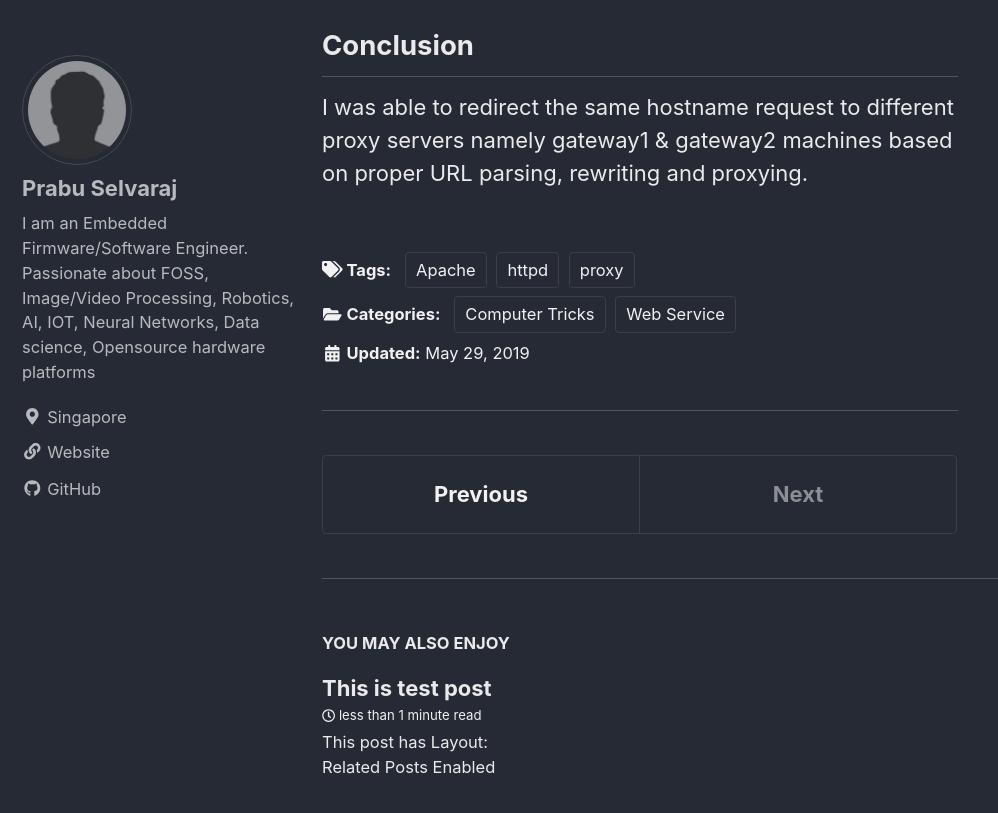
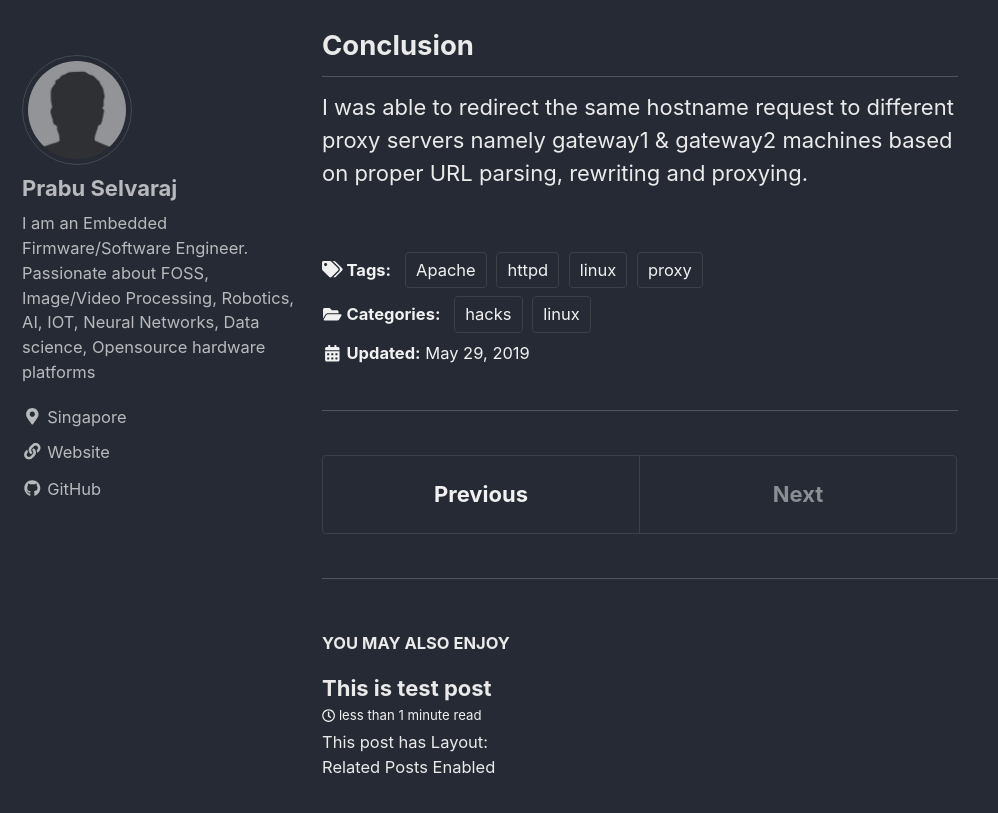
Before and after one commit to prabuselva/prabuselva.github.io, a Jekyll site: the page built from _posts/2019-05-29-apache-mod-proxy.md, in a window 1280 px wide and 900 px high, scrolled down 2534 px. Shown: the top 813 px of the window, without its empty margins (0-998 px from the left). Built offline with Jekyll 4.4.1, drawn with Linux system fonts in a browser that asks for light colours; cached includes are drawn as plain includes; nearby versions of some CDN libraries.

Commit message:
Updated code to fix categories properly

```diff
--- a/_posts/2019-05-29-apache-mod-proxy.md
+++ b/_posts/2019-05-29-apache-mod-proxy.md
@@ -2,12 +2,13 @@
 title: "Apache Web Server Mod Proxy"
 related: true
 categories:
-  - Web Service
-  - Computer Tricks
+  - linux
+  - hacks
 tags:
   - Apache
   - httpd
   - proxy
+  - linux
 toc: true
 ---
 
```
